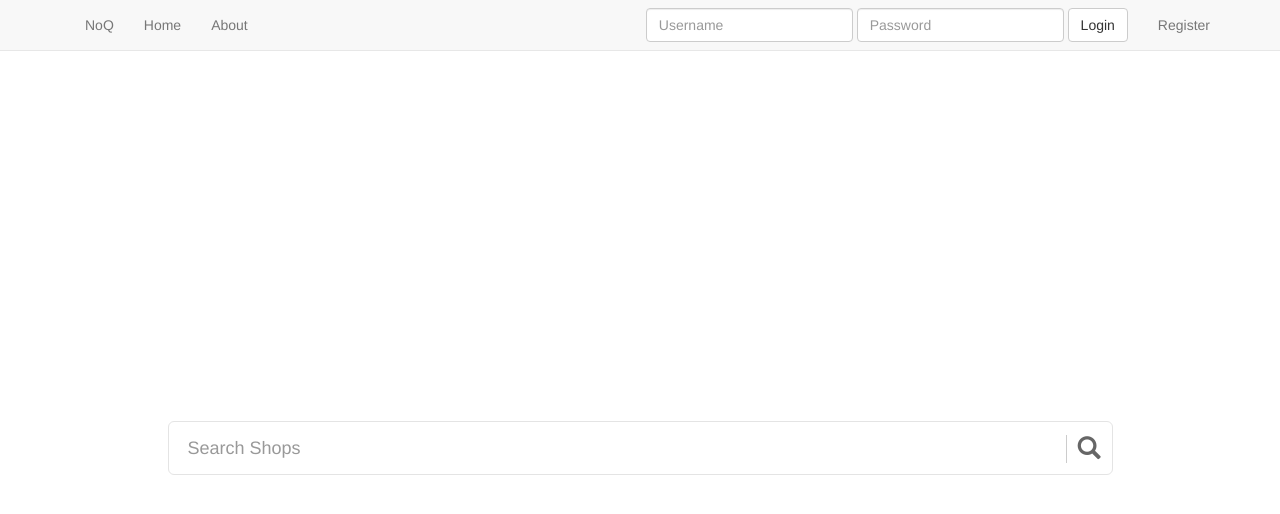
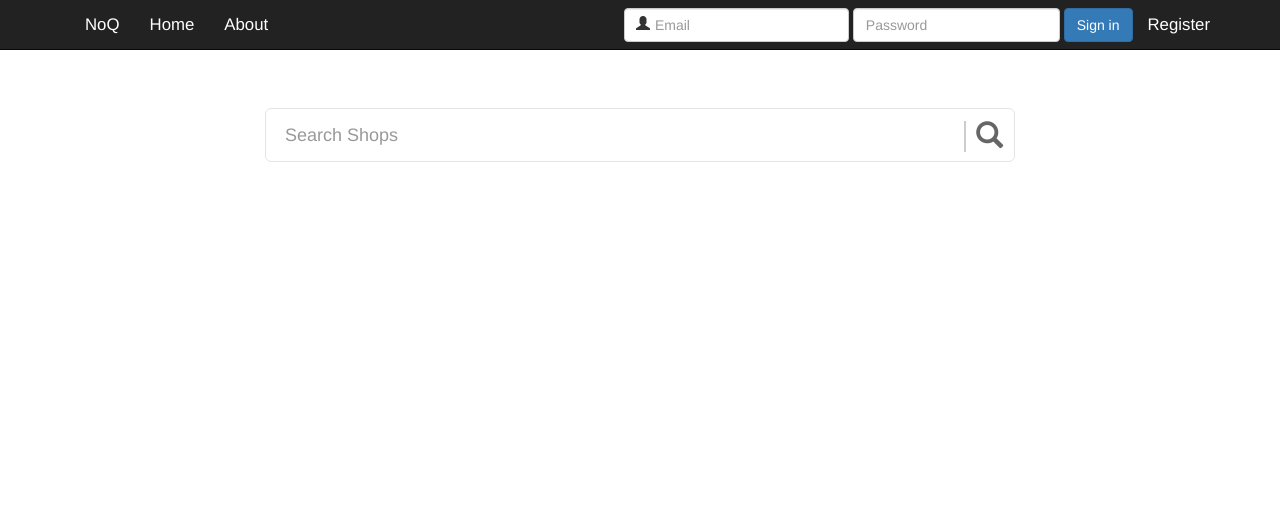
Before and after one commit to VikasSherawat/OrderFood, a Django app: page / in a window 1280 px wide. Shown: the top 514 px of the page. Run offline with Django 3.2, Linux system fonts and the light colour scheme; some libraries are stand-ins or nearby versions.

Commit message:
Modifying UI-home page

```diff
--- a/static/boots/css/navbar-static-top.css
+++ b/static/boots/css/navbar-static-top.css
@@ -1,50 +1,71 @@
-{% load staticfiles %}
+{
+%
+load
+staticfiles
+%
+}
 
 .navbar-static-top {
-  margin-bottom: 0px;
+    margin-bottom: 0px;
+    height: 50px;
 }
 
+.nav.navbar-nav li a {
+    color: white !important;
+    font-size: 1.2em !important;
+}
+
+.left-addon .glyphicon {
+    left: 30px;
+}
+
+.right-addon .glyphicon {
+    right: 0px;
+}
+
+.left-addon input  { padding-left:  30px; }
+.right-addon input { padding-right: 30px; }
 
 .bigpic {
-postion:relative;
-width: 100%;
-height: 350px;
-display: block;
-/*background: url("../../main/images/banner.jpeg");*/
+    postion: relative;
+    width: 100%;
+    height: 350px;
+    display: block;
+    /*background: url("../../main/images/banner.jpeg");*/
 }
 
-.rowclass{
-    margin-top: 20px;
+.rowclass {
+    margin-top: 10px;
 }
 
-#custom-search-input{
+#custom-search-input {
     padding: 3px;
     border: solid 1px #E4E4E4;
     border-radius: 6px;
     background-color: #fff;
 }
 
-#custom-search-input input{
+#custom-search-input input {
     border: 0;
     box-shadow: none;
 }
 
-#custom-search-input button{
+#custom-search-input button {
     margin: 2px 0 0 0;
     background: none;
     box-shadow: none;
     border: 0;
     color: #666666;
     padding: 0 8px 0 10px;
-    border-left: solid 1px #ccc;
+    border-left: solid 2px #ccc;
 }
 
-#custom-search-input button:hover{
+#custom-search-input button:hover {
     border: 0;
     box-shadow: none;
     border-left: solid 1px #ccc;
 }
 
-#custom-search-input .glyphicon-search{
-    font-size: 23px;
+#custom-search-input .glyphicon-search {
+    font-size: 27px;
 }
--- a/templates/main/base.html
+++ b/templates/main/base.html
@@ -37,6 +37,7 @@
 {% block homeheader %}
 
 {% endblock %}
+
 <div class="container">
     <!--1st Large Banner Image -->
 
--- a/templates/main/home.html
+++ b/templates/main/home.html
@@ -1,25 +1,36 @@
 {% extends 'main/base.html' %}
 {% load crispy_forms_tags %}
 {% block style %}
+    #myjumbo{
+    background-color:white;
+    height: 300px;
+    }
 
+    #txt_search{
+    border-style:solid;
+    }
 {% endblock %}
+
 {% block homeheader %}
-    <div class="bigpic">
+    <div class="jumbotron" id="myjumbo">
+        <div class="container">
+            <div class="row rowclass">
+                <div class="col-lg-8 col-lg-offset-2">
+                    <div id="custom-search-input">
+                        <div id="div_search" class="input-group col-md-12">
+                            <input id="txt_search" type="text" class="form-control input-lg"
+                                   placeholder="Search Shops"/>
+                            <div class="input-group-btn">
+                                <button type="submit" class="btn btn-primary">
+                                    <span class="glyphicon glyphicon-search" aria-hidden="true"></span></button>
+                            </div>
+                        </div>
+                    </div>
+                </div>
+            </div>
+        </div>
     </div>
 {% endblock %}
 {% block content %}
-    <div class="row rowclass">
-    <div class="col-lg-10 col-lg-offset-1">
-        <div id="custom-search-input">
-            <div class="input-group col-md-12">
-                <input type="text" class="form-control input-lg" placeholder="Search Shops"/>
-                <span class="input-group-btn">
-                        <button class="btn btn-primary" type="button">
-                            <i class="glyphicon glyphicon-search"></i>
-                        </button>
-                </span>
-            </div>
-        </div>
-        </div>
-    </div>
+
 {% endblock %}
--- a/templates/main/navbar.html
+++ b/templates/main/navbar.html
@@ -1,5 +1,5 @@
 <!-- Static navbar -->
-<nav class="navbar navbar-default navbar-static-top">
+<nav class="navbar navbar-inverse navbar-static-top">
     <div class="container">
         <div id="navbar" class="navbar-collapse collapse">
             <ul class="nav navbar-nav">
@@ -11,20 +11,23 @@
                 {% if request.user.is_authenticated %}
                     <li class="active"><a href="{% url 'logout' %}">Logout</a></li>
                 {% else %}
-                    <li><a href="{% url 'register' %}">Register</a></li>
+                    <li><a  href="{% url 'register' %}">Register</a></li>
                 {% endif %}
             </ul>
             {% if not request.user.is_authenticated and not "/login" in request.get_full_path %}
+                <div id="navbar" class="navbar-collapse collapse">
                     <form class="navbar-form navbar-right" method="POST" action="{% url 'login' %}">
                         {% csrf_token %}
-                <div class="form-group">
-                    <input type="text" class='form-control' name='username' placeholder='Username'/>
+                        <div class="form-group left-addon">
+                            <i class="glyphicon glyphicon-user"></i>
+                            <input type="text" placeholder="Email" name="username" class="form-control">
                         </div>
                         <div class="form-group">
                             <input type="password" class='form-control' name='password' placeholder='Password'/>
                         </div>
-                <button class="btn btn-default">Login</button>
+                        <button class="btn btn-primary">Sign in</button>
                     </form>
+                </div>
             {% endif %}
         </div><!--/.nav-collapse -->
     </div>
```
Lines whose indentation alone changed are shown as unchanged.
